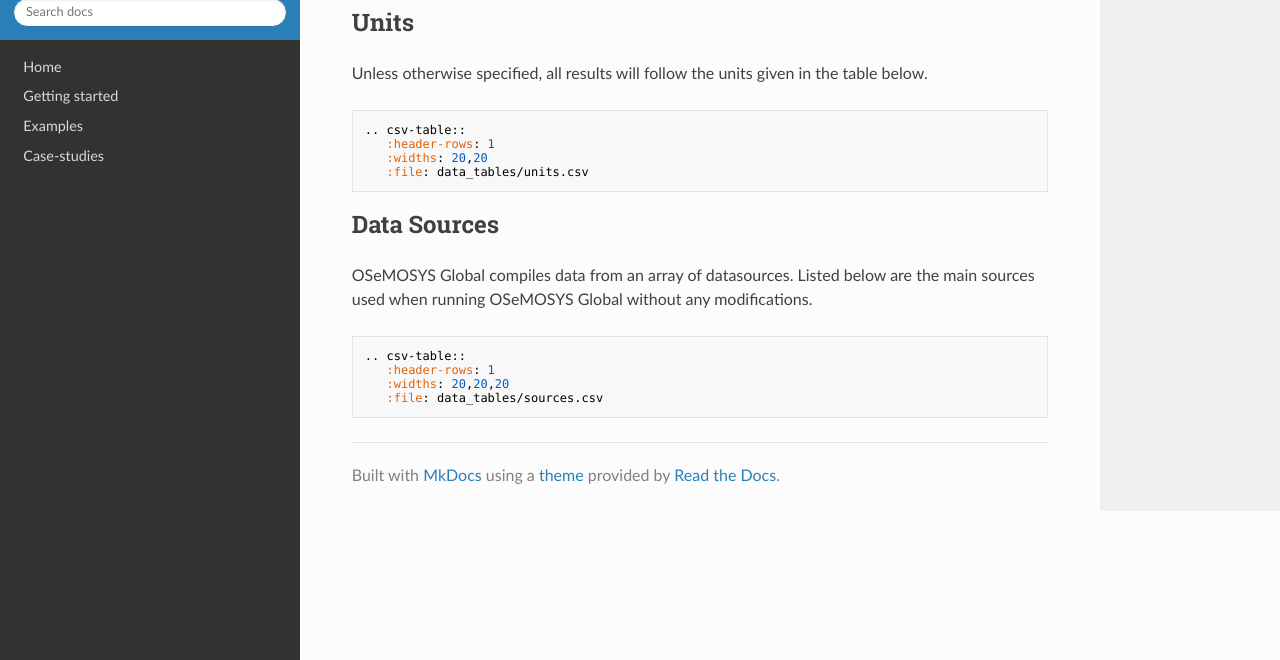
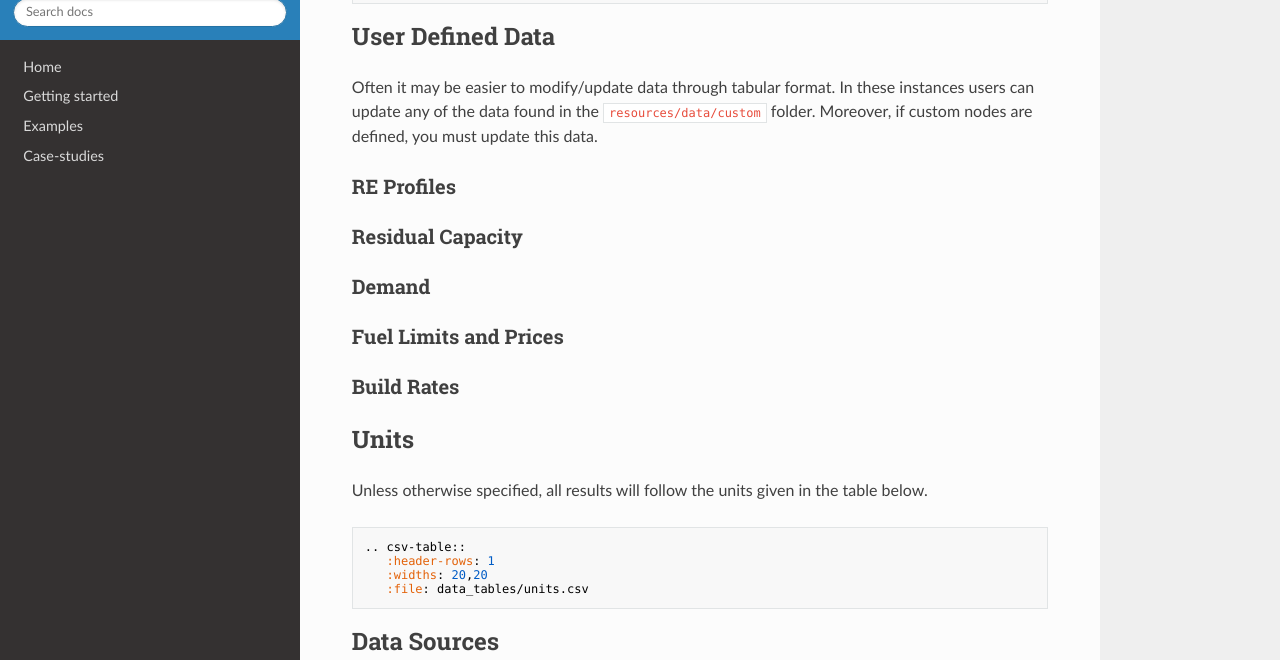
Before and after one commit to OSeMOSYS/osemosys_global, an MkDocs documentation site: the page built from docs/getting-started.md, in a window 1280 px wide and 900 px high, scrolled down 2755 px, cut to the strip 240-900 px from the top of the window. Built offline with MkDocs 1.6.1, drawn with Linux system fonts in a browser that asks for light colours; nearby versions of some CDN libraries; some of the changed text lies outside the part shown.

Commit message:
user defined data

````diff
--- a/docs/getting-started.md
+++ b/docs/getting-started.md
@@ -19,7 +19,8 @@ osemosys_global
 ├── config/
 │   ├── config.yaml     # General configuration options
 ├── resources/
-│   ├── custom_nodes/   # User defined data
+│   ├── custom/         # User defined data
+│   ├── default/        # Default data (DO NOT CHANGE)
 ├── results/            # Appears after running
 │   ├── scenario_name/  # Holds model data for your scenario
 ├── workflow/
@@ -99,6 +100,20 @@ A core function of energy planning models is expoloring the impacts of different
    :widths: 20,20,20,20,20,20
    :file: config_tables/policies.csv
 ```
+
+## User Defined Data
+
+Often it may be easier to modify/update data through tabular format. In these instances users can update any of the data found in the `resources/data/custom` folder. Moreover, if custom nodes are defined, you must update this data.
+
+### RE Profiles
+
+### Residual Capacity
+
+### Demand
+
+### Fuel Limits and Prices
+
+### Build Rates
 
 ## Units
 
````
